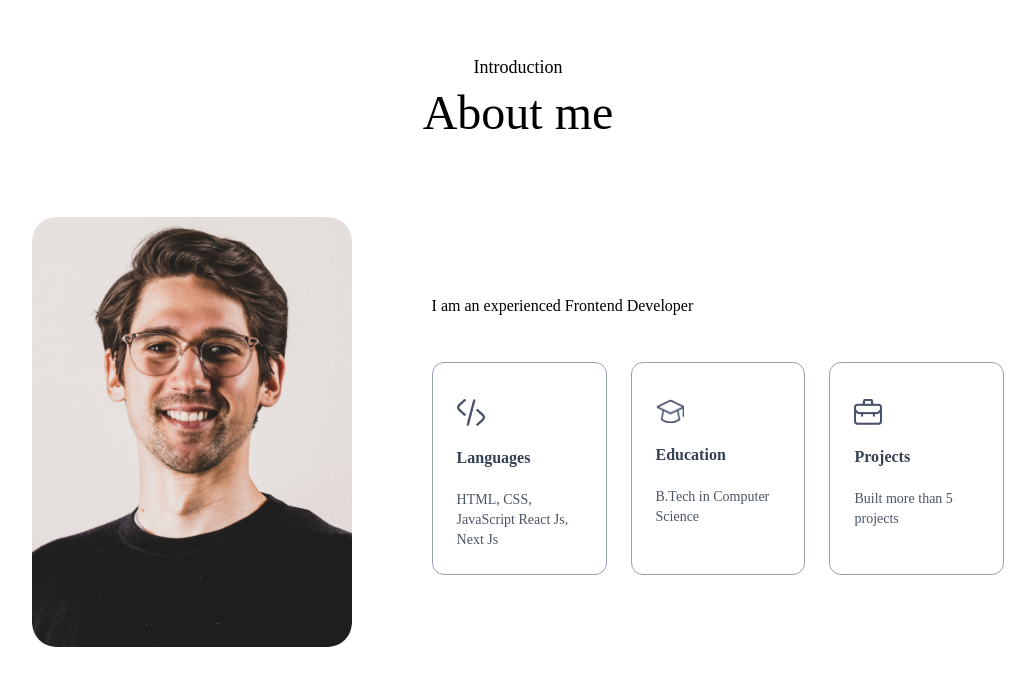
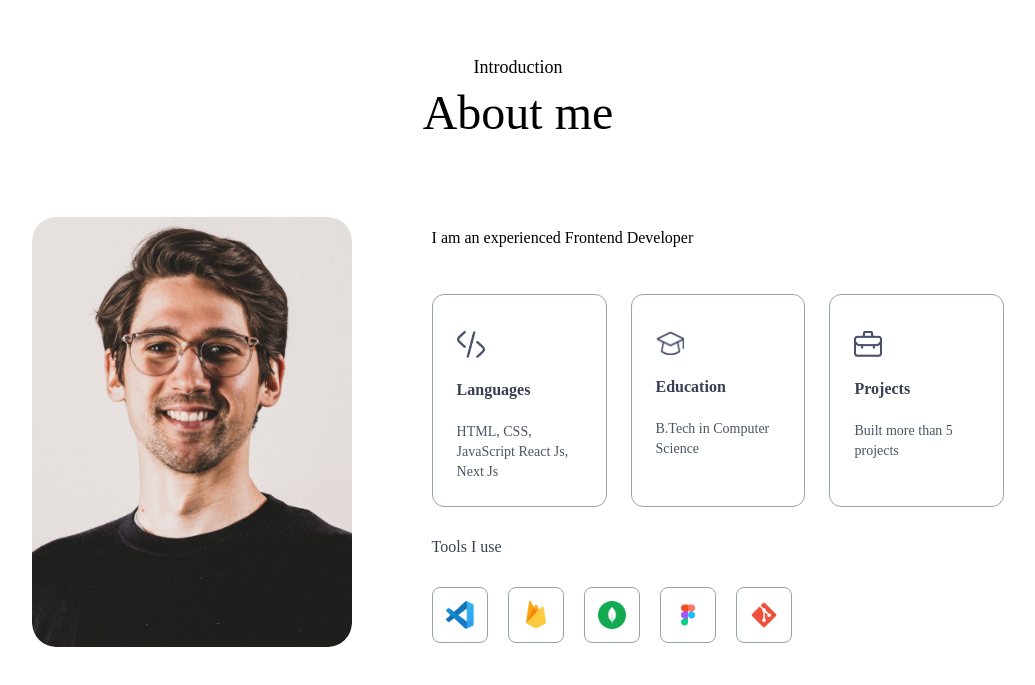
Before and after one commit to yashj29/Portfolio, a Next.js app: page / in a window 1280 px wide. Shown: the part 787-1472 px from the top of the page, without its empty margins (122-1157 px from the left). Built offline with nearby package versions, Linux system fonts and the light colour scheme; a web font is replaced by a local one.

Commit message:
About section Completed

```diff
--- a/app/page.js
+++ b/app/page.js
@@ -2,6 +2,7 @@
 import About from "@/components/About";
 import Header from "@/components/Header";
 import Navbar from "@/components/Navbar";
+import Services from "@/components/Services";
 
 export default function Home() {
   return (
@@ -9,6 +10,7 @@ export default function Home() {
     <Navbar />
     <Header />
     <About />
+    <Services />
     </>
   );
 }
--- a/components/About.jsx
+++ b/components/About.jsx
@@ -1,4 +1,4 @@
-import { assets, infoList } from '@/assests/assets'
+import { assets, infoList, toolsData } from '@/assests/assets'
 import Image from 'next/image'
 import React from 'react'
 
@@ -17,13 +17,24 @@ const About = () => {
 
             <ul className='grid grid-cols-1 sm:grid-cols-3 gap-6 max-w-2xl'>
                 {infoList.map(({icon, iconDark, title, description}, index)=>(
-                    <li className='border-[0.5px] border-gray-400 rounded-xl p-6 cursor-pointer' key={index}>
+                    <li className='border-[0.5px] border-gray-400 rounded-xl p-6 cursor-pointer hover:bg-[#fcf4ff] hover:-translate-y-1 duration-500 hover:shadow-[4px_4px_0_#000]' key={index}>
                         <Image src={icon} alt={title} className='w-7 mt-3' />
                         <h3 className='my-4 font-semibold text-gray-700'>{title}</h3>
                         <p className='text-gray-600 text-sm'>{description}</p>
 
                     </li>
                 ))}
+            </ul>
+
+            <h4 className='my-6 text-gray-700 font-Ovo'>Tools I use</h4>
+            <ul className='flex items-center gap-3 sm:gap-5'>
+              {toolsData.map((tool, index)=>(
+                <li className='flex items-center justify-center w-12 sm:w-14 aspect-square border border-gray-400 rounded-lg cursor-pointer hover:-translate-y-1 duration-500'
+                key={index}>
+                  <Image src={tool} alt='Tool' className='w-5 sm:w-7'/>
+                </li>
+
+              ))}
             </ul>
         </div>
       </div>
--- a/components/Navbar.jsx
+++ b/components/Navbar.jsx
@@ -1,9 +1,10 @@
 import { assets } from '@/assests/assets'
 import Image from 'next/image'
-import React, { useRef } from 'react'
+import React, { useEffect, useRef, useState } from 'react'
 
 const Navbar = () => {
 
+  const [isScroll, setIsScroll] = useState(false);
   const sideMenuRef = useRef();
 
   const openMenu = () => {
@@ -13,16 +14,26 @@ const Navbar = () => {
     sideMenuRef.current.style.transform = 'translateX(16rem)'
   }
 
+  useEffect(()=>{
+    window.addEventListener('scroll', () => {
+        if(scrollY > 50){
+          setIsScroll(true);
+        }else{
+          setIsScroll(false);
+        }
+    })
+  }, [])
+
   return (
     <>
     <div className='fixed top-0 right-0 w-11/12 -z-10 translate-y-[-80%]'>
       <Image src={assets.header_bg_color} alt='' className='w-full'/>
     </div>
-    <nav className='w-full fixed px-5 lg:px-8 xl:px-[8%] py-4 flex items-center justify-between z-50'>
+    <nav className={`w-full fixed px-5 lg:px-8 xl:px-[8%] py-4 flex items-center justify-between z-50 ${isScroll ? "bg-white bg-opacity-50 backdrop-blur-lg shadow-sm" : ""}`}>
         <a href="#top">
             <Image src={assets.logo} alt="" className='w-28 cursor-pointer mr-14'/>
         </a>
-        <ul className='hidden md:flex items-center gap-6 lg:gap-8 rounded-full px-12 py-3 bg-white shadow-sm bg-opacity-50'>
+        <ul className={`hidden md:flex items-center gap-6 lg:gap-8 rounded-full px-12 py-3 ${isScroll ? "" : "bg-white shadow-sm bg-opacity-50"}`}>
             <li><a href="#top">Home</a></li>
             <li><a href="#about">About me</a></li>
             <li><a href="#services">Services</a></li>
--- /dev/null
+++ b/components/Services.jsx
@@ -0,0 +1,11 @@
+import React from 'react'
+
+const Services = () => {
+  return (
+    <div>
+
+    </div>
+  )
+}
+
+export default Services
--- a/package.json
+++ b/package.json
@@ -20,6 +20,6 @@
     "eslint": "^9",
     "eslint-config-next": "15.3.2",
     "postcss": "^8.5.3",
-    "tailwindcss": "^4.1.7"
+    "tailwindcss": "^4.1.8"
   }
 }
```
Also changed, not shown: app/globals.css (line endings or trailing spaces), 1 other file (tests, documents, lock files or other folders).
